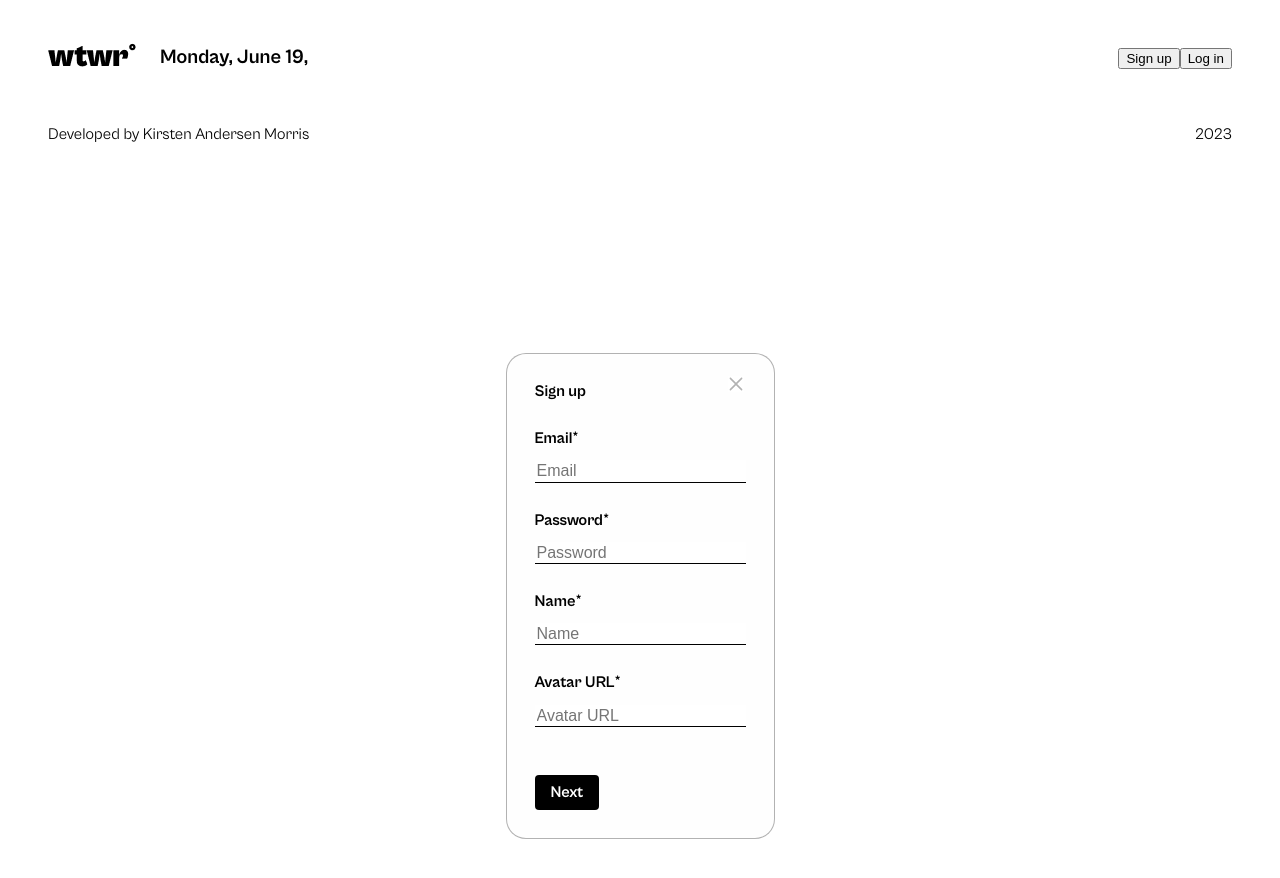
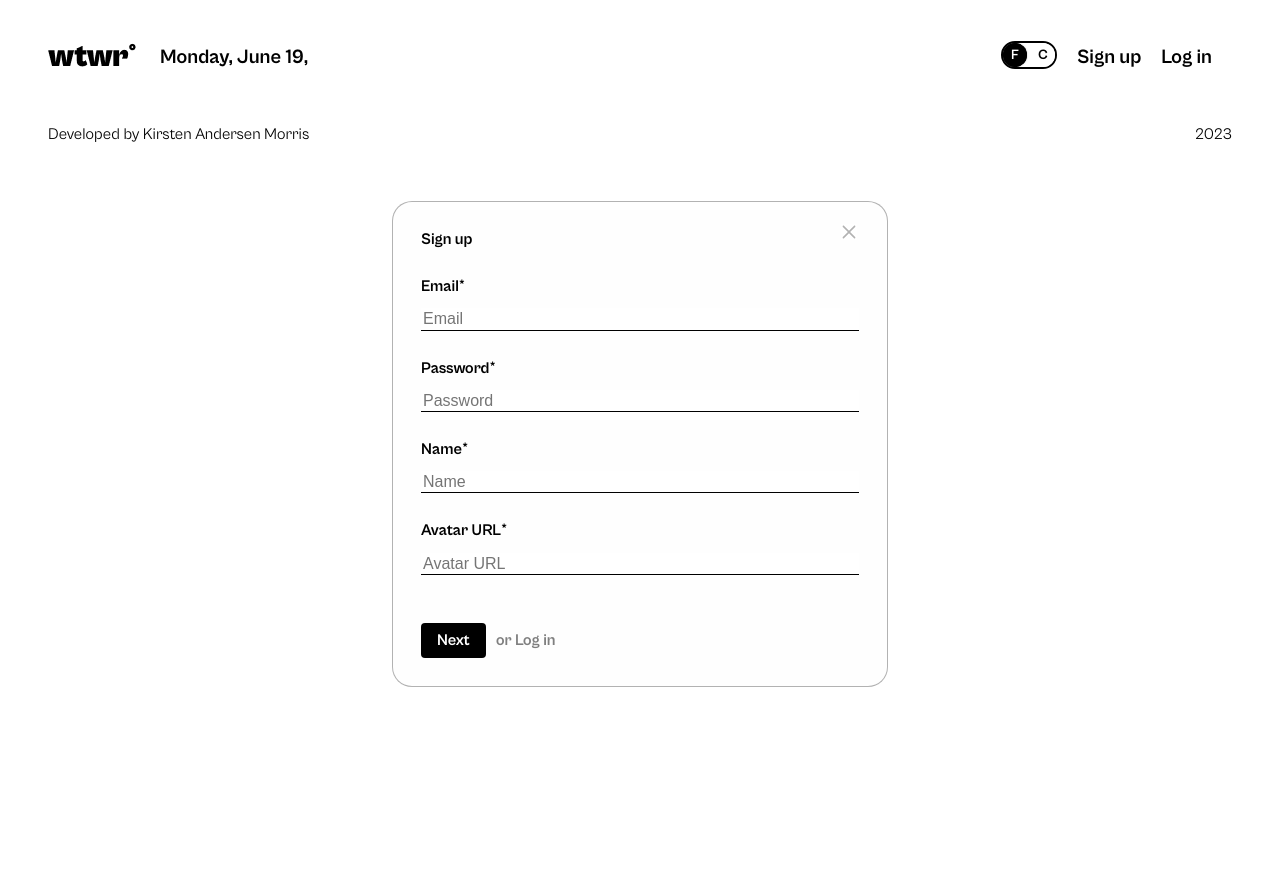
Before and after one commit to andkirsten/se_project_react, a React (Create React App) app: page / in a window 1280 px wide. Both pictures are taken after a click on the button "Sign up". Shown: the top 878 px of the page. After the commit the page ends 816 px from the top, so only its background shows below. Built offline with nearby package versions, Linux system fonts and the light colour scheme; no server answers.

Commit message:
modals styled, auth working

```diff
--- a/src/components/App/App.css
+++ b/src/components/App/App.css
@@ -10,4 +10,5 @@
   font-size: 20px;
   line-height: 1.2;
   color: #000000;
+  position: relative;
 }
--- a/src/components/App/App.js
+++ b/src/components/App/App.js
@@ -59,9 +59,9 @@ function App() {
         console.log(userInfo);
         setCurrentUser({
           data: {
-            name: userInfo?.data?.name,
-            avatar: userInfo?.data?.avatar,
-            _id: userInfo?.data?._id,
+            name: userInfo.name,
+            avatar: userInfo.avatar,
+            _id: userInfo._id,
           },
         });
         setIsLogged(true);
@@ -93,11 +93,14 @@ function App() {
 
   const handleAddItem = (item) => {
     api
-      .createGarment({
+      .createGarment(
+        {
           name: item.name,
           weather: item.temperature,
           imageUrl: item.image,
-      })
+        },
+        token
+      )
       .then((res) => {
         setClothingItems([res, ...clothingItems]);
         setActiveModal("");
@@ -139,9 +142,15 @@ function App() {
     const jwt = localStorage.getItem("token");
     if (jwt) {
       verifyToken(jwt).then((res) => {
-        setCurrentUser(res.user);
+        setToken(jwt);
+        setCurrentUser({
+          data: {
+            name: res.name,
+            avatar: res.avatar,
+            _id: res._id,
+          },
+        });
         setIsLogged(true);
-        setToken(jwt);
       });
     }
   }, []);
@@ -188,20 +197,17 @@ function App() {
             isLogged={isLogged}
             setIsLogged={setIsLogged}
             setActiveModal={setActiveModal}
-            currentUser={currentUser}
           />
           <Switch>
             <ProtectedRoute token={token}>
               <Route exact path="/profile">
                 <Profile
-                  name="Terrence Tegegne"
                   onPreviewClick={handlePreviewModal}
                   onSelectedCard={handleSelectedCard}
                   clothingItems={clothingItems}
                   onAddItem={handleAddGarmentModal}
                 />
               </Route>
-            </ProtectedRoute>
               <Route exact path="/">
                 <Main
                   weather={weather}
@@ -211,6 +217,7 @@ function App() {
                   clothingItems={clothingItems}
                 />
               </Route>
+            </ProtectedRoute>
           </Switch>
           <Footer />
           {activeModal === "new-garment" && (
@@ -233,13 +240,18 @@ function App() {
             <RegisterModal
               onClose={handleCloseModal}
               handleRegister={handleRegister}
+              setActiveModal={setActiveModal}
             />
           )}
           {activeModal === "edit-profile" && (
             <EditProfileModal onClose={handleCloseModal} />
           )}
           {activeModal === "login" && (
-            <LoginModal onClose={handleCloseModal} handleLogin={handleLogin} />
+            <LoginModal
+              onClose={handleCloseModal}
+              handleLogin={handleLogin}
+              setActiveModal={setActiveModal}
+            />
           )}
         </CurrentTemperatureUnitContext.Provider>
       </div>
--- a/src/components/Header/Header.css
+++ b/src/components/Header/Header.css
@@ -12,7 +12,7 @@
   align-items: center;
 }
 
-.header__add-btn {
+.header__btn {
   font-family: "Cabinet Grotesk", sans-serif;
   font-weight: 700;
   font-size: 20px;
@@ -33,6 +33,10 @@
 }
 
 .header__avatar {
+  width: 40px;
+  height: 40px;
+  border-radius: 50%;
+
   padding-left: 12px;
 }
 
--- a/src/components/Header/Header.js
+++ b/src/components/Header/Header.js
@@ -2,28 +2,18 @@ import "./Header.css";
 import logoImage from "../../logo.png";
 import CurrentUserContext from "../../contexts/CurrentUserContext";
 import { useContext } from "react";
+import { Link } from "react-router-dom";
+import ToggleSwitch from "../ToggleSwitch/ToggleSwitch";
 
-const Header = ({
-  location,
-  onAddClick,
-  date,
-  isLogged,
-  setIsLogged,
-  setActiveModal,
-}) => {
+const Header = ({ location, onAddClick, date, isLogged, setActiveModal }) => {
   const currentUser = useContext(CurrentUserContext);
-  console.log(currentUser, "currentUser");
+
   const onLoginClick = () => {
     setActiveModal("login");
   };
 
   const onRegisterClick = () => {
     setActiveModal("register");
-  };
-
-  const onLogoutClick = () => {
-    localStorage.removeItem("token");
-    setIsLogged(false);
   };
 
   return (
@@ -39,43 +29,46 @@ const Header = ({
         </div>
         {!isLogged ? (
           <div className="header__group">
+            <div>
+              <ToggleSwitch />
+            </div>
             <button
               onClick={onRegisterClick}
-              className="header__register-btn"
+              className="header__btn"
               type="text"
             >
               Sign up
             </button>
-            <button
-              onClick={onLoginClick}
-              className="header__login-btn"
-              type="text"
-            >
+            <button onClick={onLoginClick} className="header__btn" type="text">
               Log in
             </button>
           </div>
         ) : (
           <div className="header__group">
             <div>
-              <button
-                onClick={onAddClick}
-                className="header__add-btn"
-                type="text"
-              >
+              <ToggleSwitch />
+            </div>
+            <div>
+              <button onClick={onAddClick} className="header__btn" type="text">
                 + Add Clothes
               </button>
             </div>
-            <div className="header__username">{currentUser.data.name}</div>
+            <Link to="/profile" className="header__username">
+              {currentUser?.data?.name}
+            </Link>
             <div>
               <img
                 className="header__avatar"
-                src={currentUser.data.avatar}
+                src={currentUser?.data?.avatar}
                 alt="avatar"
               />
             </div>
-            <div className="header__login">
+            <div className="header__logout">
               <button
-                onClick={onLogoutClick}
+                onClick={() => {
+                  localStorage.removeItem("token");
+                  window.location.reload();
+                }}
                 className="header__logout-btn"
                 type="text"
               >
--- a/src/components/LoginModal/LoginModal.js
+++ b/src/components/LoginModal/LoginModal.js
@@ -13,13 +13,13 @@ const LoginModal = (props) => {
   };
 
   return (
-    <div>
     <ModalWithForm
       title="Log in"
       modalName="login"
       buttonText="Log in"
       handleSubmit={handleSubmit}
       onClose={props.onClose}
+      setActiveModal={props.setActiveModal}
     >
       <div className="input__group">
         <label className="input__label" htmlFor="email">
@@ -48,7 +48,6 @@ const LoginModal = (props) => {
         />
       </div>
     </ModalWithForm>
-    </div>
   );
 };
 
--- a/src/components/ModalWithForm/ModalWithForm.css
+++ b/src/components/ModalWithForm/ModalWithForm.css
@@ -1,14 +1,18 @@
-.modal__content {
+.modal {
   background-color: #fefefe;
   max-width: 496px;
+  width: 100%;
   margin: 193px auto;
-  padding: 28px;
-  position: relative;
+  position: absolute;
   border-radius: 20px;
   box-sizing: border-box;
   border: 1px solid rgba(0, 0, 0, 0.3);
   display: flex;
   flex-direction: column;
+}
+
+.modal__content {
+  padding: 28px;
 }
 
 .modal__title {
@@ -62,3 +66,11 @@
   background: rgba(0, 0, 0, 0.3);
   cursor: not-allowed;
 }
+
+.modal__sub-btn {
+  font-size: 16px;
+  line-height: 1.2;
+  font-weight: 700;
+  color: rgba(0, 0, 0, 0.5);
+  padding-left: 10px;
+}
--- a/src/components/ModalWithForm/ModalWithForm.js
+++ b/src/components/ModalWithForm/ModalWithForm.js
@@ -8,12 +8,20 @@ const ModalWithForm = ({
   buttonText = "Submit",
   onClose,
   handleSubmit,
+  setActiveModal,
 }) => {
   const handleFormSubmit = (e) => {
     e.preventDefault();
     handleSubmit();
   };
 
+  const onLoginClick = () => {
+    setActiveModal("login");
+  };
+
+  const onRegisterClick = () => {
+    setActiveModal("register");
+  };
 
   return (
     <div className={`modal modal_type_${modalName}`}>
@@ -30,6 +38,16 @@ const ModalWithForm = ({
           <button className="modal__submit" type="submit">
             {buttonText}
           </button>
+          {modalName === "register" && (
+            <span onClick={onLoginClick} className="modal__sub-btn">
+              or Log in
+            </span>
+          )}
+          {modalName === "login" && (
+            <span onClick={onRegisterClick} className="modal__sub-btn">
+              or Sign up
+            </span>
+          )}
         </form>
       </div>
     </div>
--- a/src/components/Profile/Profile.js
+++ b/src/components/Profile/Profile.js
@@ -1,19 +1,19 @@
-import React from "react";
+import React, { useContext } from "react";
 import "./Profile.css";
 import SideBar from "../SideBar/SideBar";
 import ClothesSection from "../ClothesSection/ClothesSection";
+import CurrentUserContext from "../../contexts/CurrentUserContext";
 
 const Profile = ({
-  name,
-  avatar,
   onAddItem,
   onSelectedCard,
   onPreviewClick,
   clothingItems,
 }) => {
+  const currentUser = useContext(CurrentUserContext);
   return (
     <div className="profile">
-      <SideBar name={name} avatar={avatar} />
+      <SideBar name={currentUser.data.name} avatar={currentUser.data.avatar} />
       <ClothesSection
         onAddItem={onAddItem}
         onSelectedCard={onSelectedCard}
--- a/src/components/RegisterModal/RegisterModal.js
+++ b/src/components/RegisterModal/RegisterModal.js
@@ -17,13 +17,13 @@ const RegisterModal = (props) => {
   };
 
   return (
-    <div>
     <ModalWithForm
       title="Sign up"
       modalName="register"
       buttonText="Next"
       handleSubmit={handleSubmit}
       onClose={props.onClose}
+      setActiveModal={props.setActiveModal}
     >
       <div className="input__group">
         <label className="input__label" htmlFor="email">
@@ -76,7 +76,6 @@ const RegisterModal = (props) => {
         />
       </div>
     </ModalWithForm>
-    </div>
   );
 };
 
--- a/src/components/ToggleSwitch/ToggleSwitch.jsx
+++ b/src/components/ToggleSwitch/ToggleSwitch.jsx
@@ -1,4 +1,4 @@
-import { useState, useContext, useEffect } from "react";
+import { useContext } from "react";
 import CurrentTemperatureUnitContext from "../../contexts/CurrentTemperatureUnitContext";
 import "./ToggleSwitch.css";
 
--- a/src/utils/api.js
+++ b/src/utils/api.js
@@ -15,8 +15,8 @@ const api = {
     return fetch(`${API_URL}/items`, {
       method: "POST",
       headers: {
+        "Content-Type": "application/json",
         Authorization: `Bearer ${token}`,
-        "Content-Type": "application/json",
       },
       body: JSON.stringify(garmentData),
     }).then(handleResponse);
```
Lines whose indentation alone changed are shown as unchanged.
